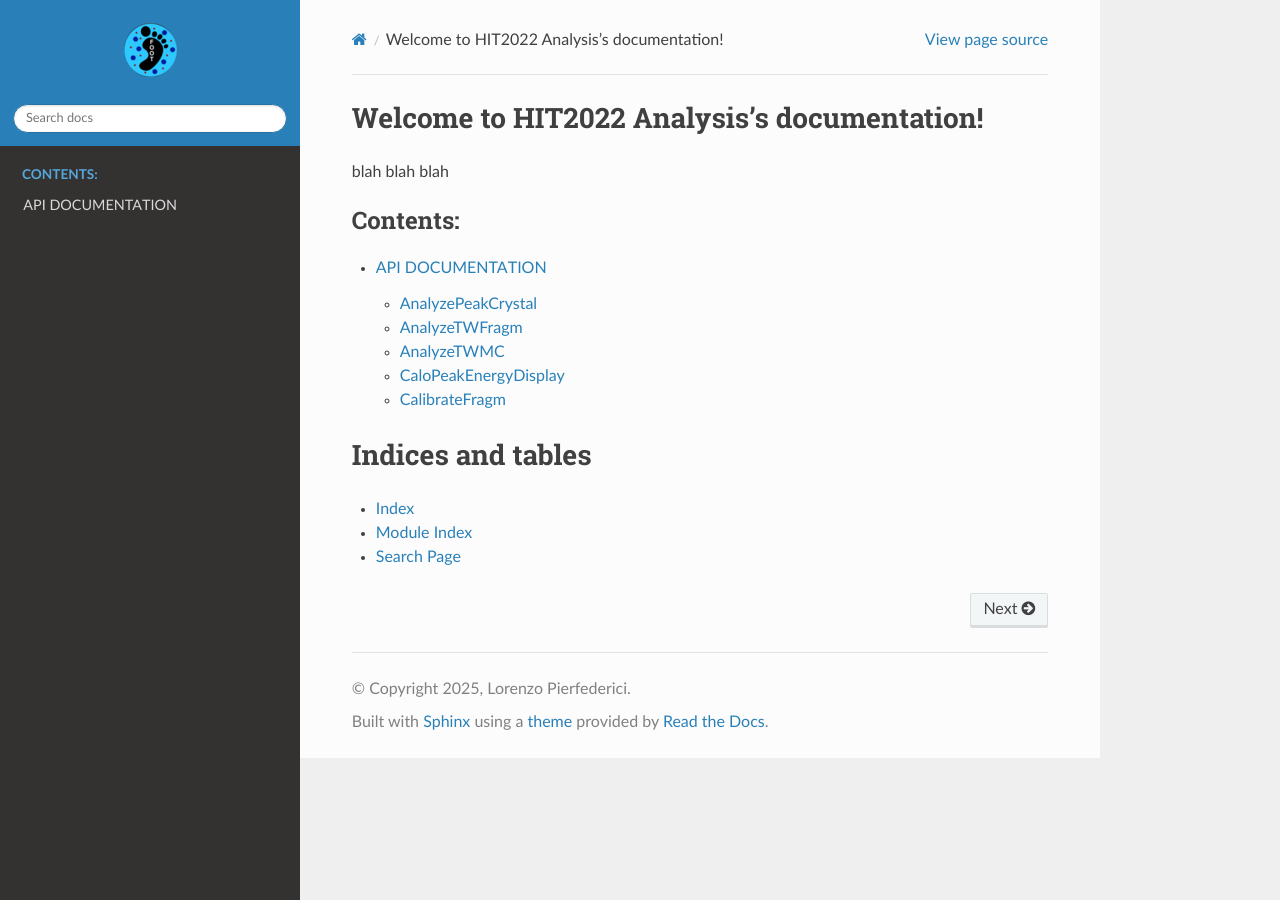
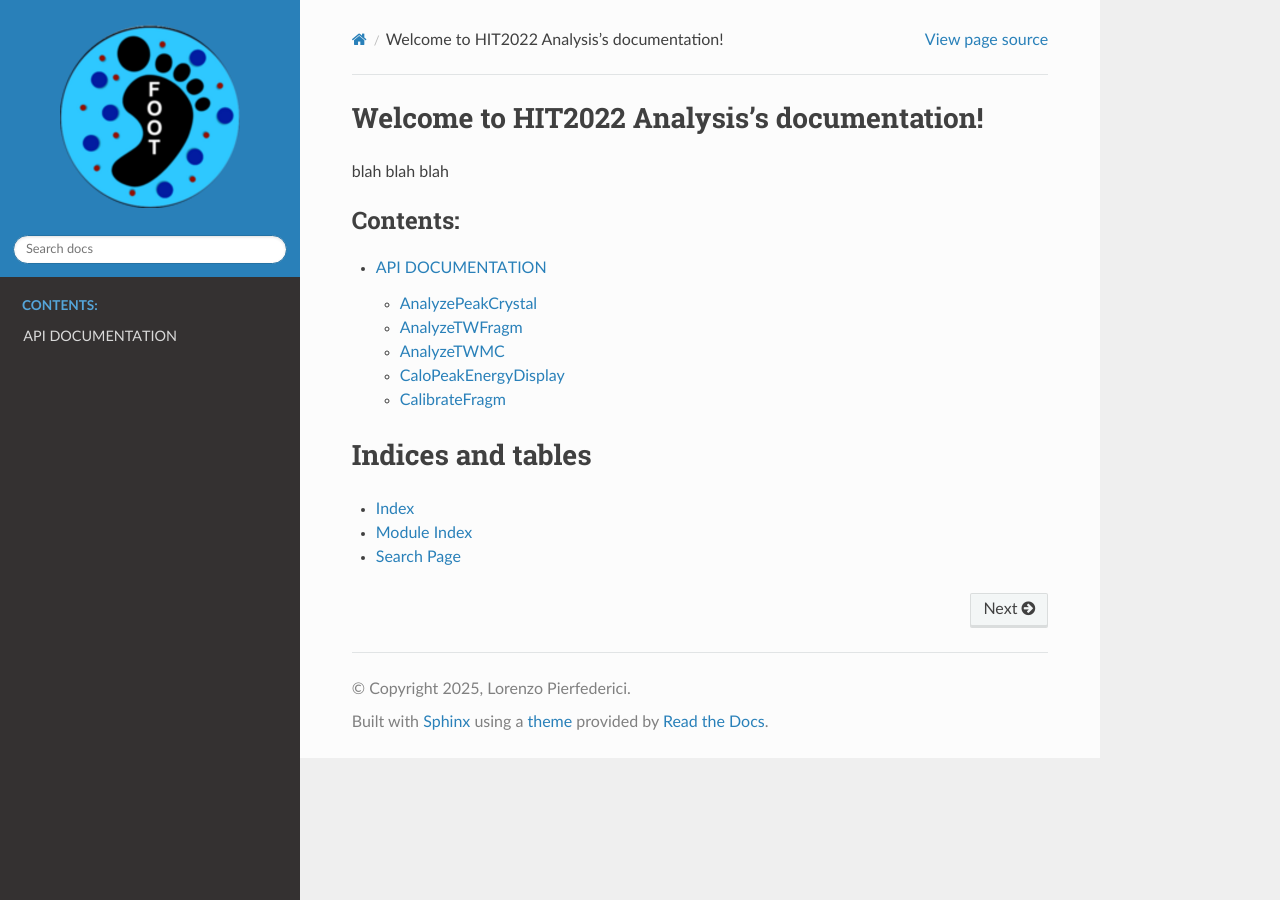
Before and after one commit to LorenzoPierfederici98/HIT2022_Analysis_Macros, a Sphinx documentation site: the page built from docs/sphinx/index.rst, in a window 1280 px wide. Built offline with Sphinx 7.4.7 and the Read the Docs theme 3.1.0, drawn with Linux system fonts in a browser that asks for light colours.

Commit message:
updated conf

```diff
--- a/docs/sphinx/conf.py
+++ b/docs/sphinx/conf.py
@@ -38,7 +38,7 @@ breathe_default_project = "HIT 2022 Analysis"
 templates_path = ['_templates']
 exclude_patterns = ['_build', 'Thumbs.db', '.DS_Store']
 
-html_logo = "../FOOT_logo.png"
+html_logo = "../FOOT_logo_sphinx.png"
 html_theme_options = {
     'logo_only': True,
     'display_version': False,
```
